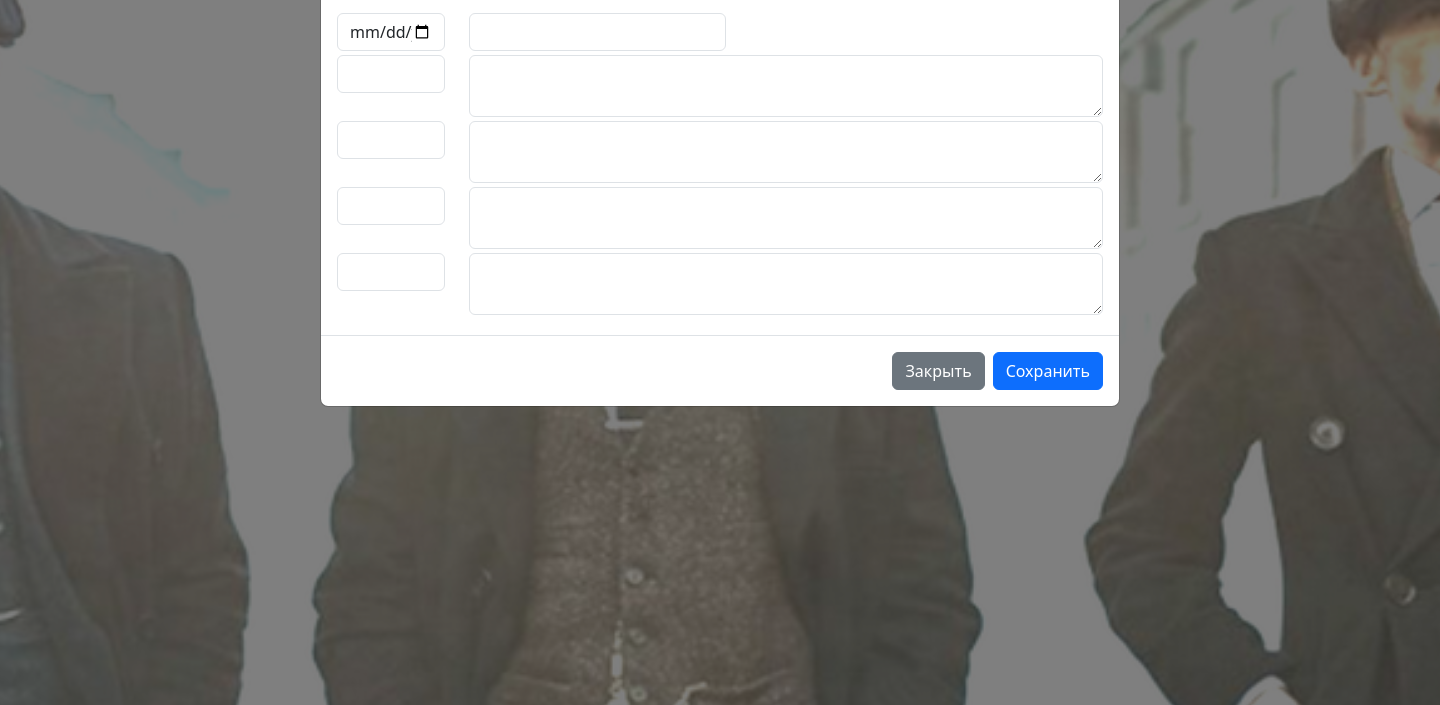
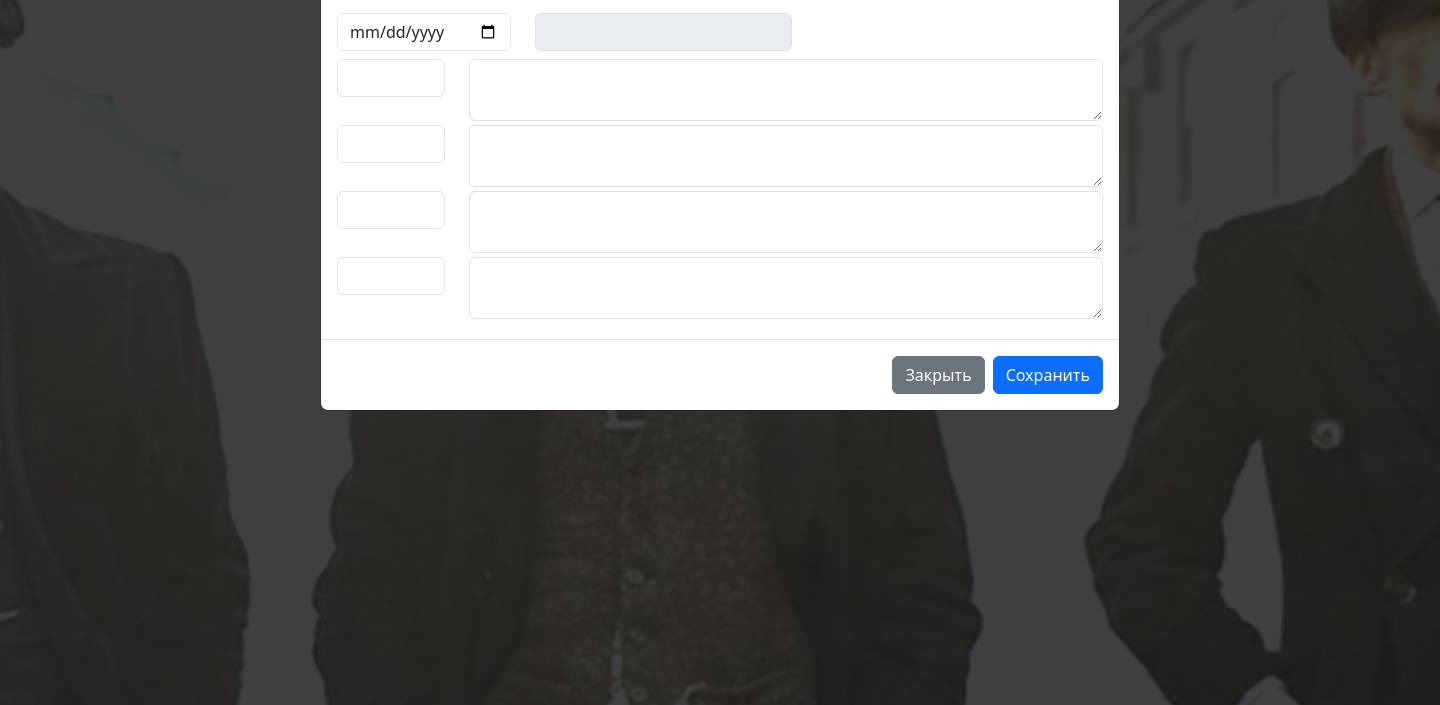
Before and after one commit to tsibul/upsystems_bot, a Django app: page /game_management/promo in a window 1440 px wide, after a click on "Добавить". Shown: the part 95-800 px from the top of the page. Run offline with Django 4.2, Linux system fonts and the light colour scheme; the visitor is signed in with stand-in values (Sample User, id 1); data that the repository does not hold is empty; parts of the project's set-up code (start-up, migrations or seed data) failed here and were passed over; some libraries are stand-ins or nearby versions.

Commit message:
promo update ready

```diff
--- a/game_management/templates/game_management/promo.html
+++ b/game_management/templates/game_management/promo.html
@@ -30,10 +30,11 @@
     </thead>
     <tbody>
     {% for item in promo %}
-    <tr data-bs-toggle="modal" data-bs-target="#promoModal" data-id="{{ item.id }}" data-date="{{ item.promo_date }}"
+    <tr data-bs-toggle="modal" data-bs-target="#promoModal" data-id="{{ item.id }}"
+        data-date="{{ item.promo_date|date:'Y-m-d' }}"
         data-par1="{{ item.par1 }}" data-text1="{{ item.text1 }}" data-par2="{{ item.par2 }}"
         data-text2="{{ item.text2 }}" data-par3="{{ item.par3 }}" data-text3="{{ item.text3 }}"
-        data-par4="{{ item.par4 }}" data-text4="{{ item.text4 }}">
+        data-par4="{{ item.par4 }}" data-text4="{{ item.text4 }}" onclick="fillPromoModal(this);">
         <td>
             {{ item.promo_date|date:"d.m.Y" }}
             <form action="{% url 'game_management:delete_promo' %}" method="post">
@@ -70,11 +71,11 @@
       {%  csrf_token %}
       <div class="modal-body">
         <div class="row">
-        <div class="col-2 mb-1">
+        <div class="col-3 mb-2">
         <input type="date" class="form-control" name="date" id="date" required>
         </div>
-        <div class="col-auto mb-1">
-        <input type="text" class="form-control" name="promo_id" id="promo_id" readonly>
+        <div class="col-auto mb-2">
+        <input type="text" class="form-control" name="promo_id" id="promo_id" disabled>
         </div>
         </div>
         <div class="row">
@@ -87,39 +88,41 @@
         </div>
         <div class="row">
         <div class="col-2 mb-1">
-        <input type="text" class="form-control" name="par2" >
+        <input type="text" class="form-control" name="par2" id="par2">
         </div>
         <div class="col-10 mb-1">
-            <textarea class="form-control" name="text2"></textarea>
+            <textarea class="form-control" name="text2" id="text2"></textarea>
         </div>
         </div>
         <div class="row">
         <div class="col-2 mb-1">
-        <input type="text" class="form-control" name="par3" >
+        <input type="text" class="form-control" name="par3" id="par3">
         </div>
         <div class="col-10 mb-1">
-            <textarea class="form-control" name="text3"></textarea>
+            <textarea class="form-control" name="text3" id="text3"></textarea>
         </div>
         </div>
         <div class="row">
         <div class="col-2 mb-1">
-        <input type="text" class="form-control" name="par4">
+        <input type="text" class="form-control" name="par4" id="par4">
         </div>
         <div class="col-10 mb-1">
-            <textarea class="form-control" name="text4"></textarea>
+            <textarea class="form-control" name="text4" id="text4"></textarea>
         </div>
         </div>
       </div>
       <div class="modal-footer">
-        <button type="button" class="btn btn-secondary" data-bs-dismiss="modal">Закрыть</button>
+        <button type="button" class="btn btn-secondary" data-bs-dismiss="modal"
+                onclick="clearPromoModal();">Закрыть</button>
         <button type="submit" class="btn btn-primary">Сохранить</button>
       </div>
       </form>
     </div>
-
-
-
   </div>
 </div>
+
+<script src="{% static 'game_management/bootstrap.bundle.min.js' %}" crossorigin="anonymous"></script>
+<script src="{% static 'game_management/game_management.js' %}" crossorigin="anonymous"></script>
+
 </body>
 </html>
```
Also changed, not shown: game_management/static/game_management/game_management.js (+26 -0 lines).
